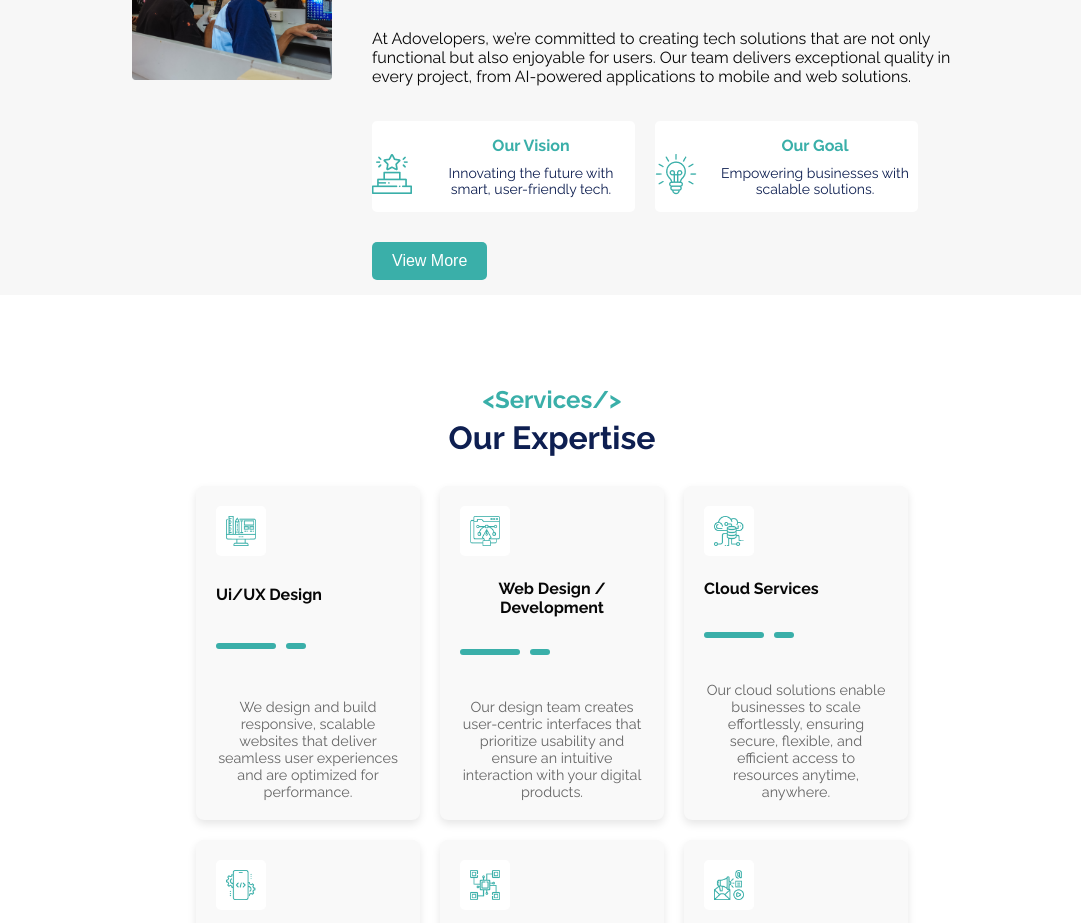
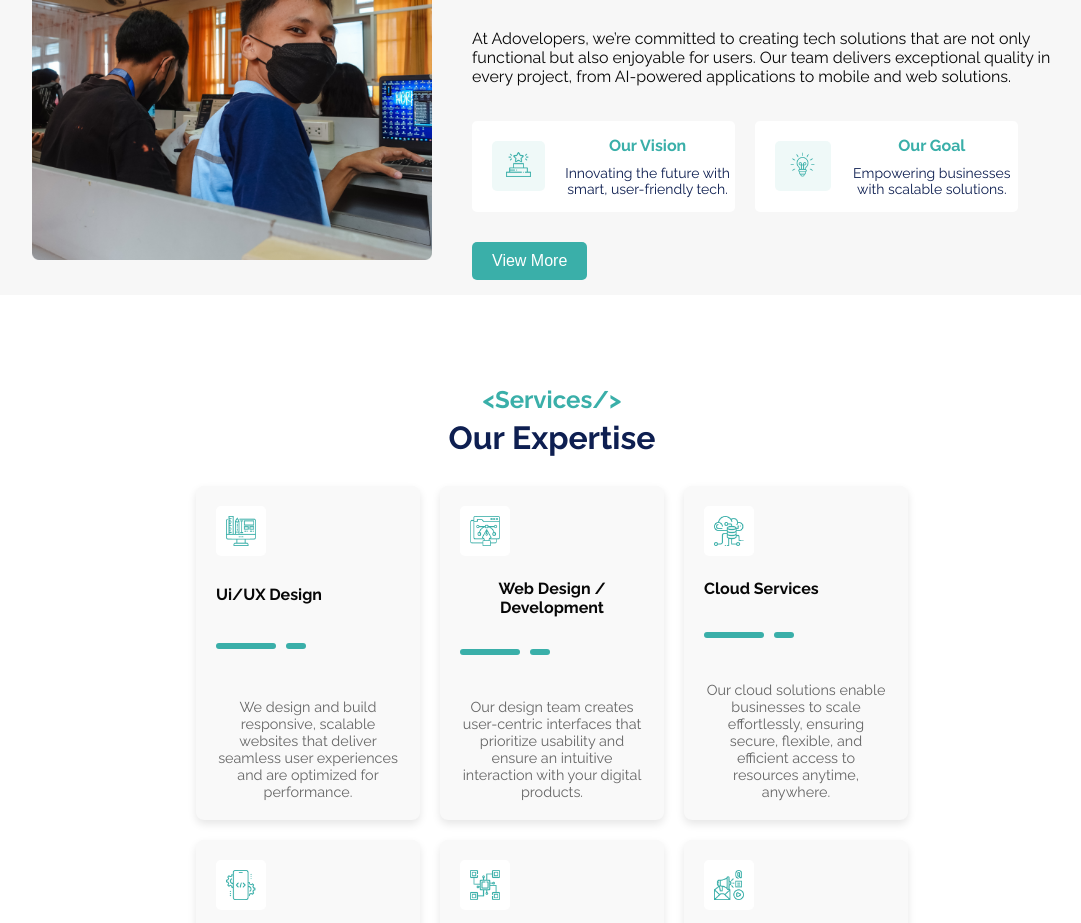
Before and after one commit to AdoVelopers/Adovelopers-Official-Website, a React (Vite) app: page / in a window 1280 px wide. Shown: the part 1980-2903 px from the top of the page, without its empty margins (88-1169 px from the left). Built offline with nearby package versions, Linux system fonts and the light colour scheme.

Commit message:
fixed the wwd

```diff
--- a/src/pages/Home/Home.jsx
+++ b/src/pages/Home/Home.jsx
@@ -133,7 +133,7 @@ function Home() {
             </div>
 
             <div className='wwd-container'>
-                <div className='juan'>
+                <div className='www-juan'>
                     <img src={Juan} alt="" />
                 </div>
 
@@ -150,22 +150,25 @@ function Home() {
 
                     <div className="vision-goal-container">
                         <div className="vision-goal-item">
-                            <img src={Goal} alt="Goal Image" />
-                            <div>
-                                <h2>Our Vision</h2>
+                            <div className="vision-goal-img">
+                                <img src={Goal} alt="Goal Image" />
+                            </div>
+                            <div className="vision-goal-text">
+                                <h2 className='wwd-title'>Our Vision</h2>
                                 <p>Innovating the future with smart, user-friendly tech.</p>
                             </div>
                         </div>
                         <div className="vision-goal-item">
-                            <img src={Vision} alt="Vision Image" />
-                            <div>
-                                <h2>Our Goal</h2>
+                            <div className="vision-goal-img">
+                                <img src={Vision} alt="Vision Image" />
+                            </div>
+                            <div className="vision-goal-text">
+                                <h2 className='wwd-title'>Our Goal</h2>
                                 <p>Empowering businesses with scalable solutions.</p>
                             </div>
                         </div>
                     </div>
-
-                    <div>
+                    <div className='view-more-container'>
                         <button className='view-more'>View More</button>
                     </div>
                 </div>
```
